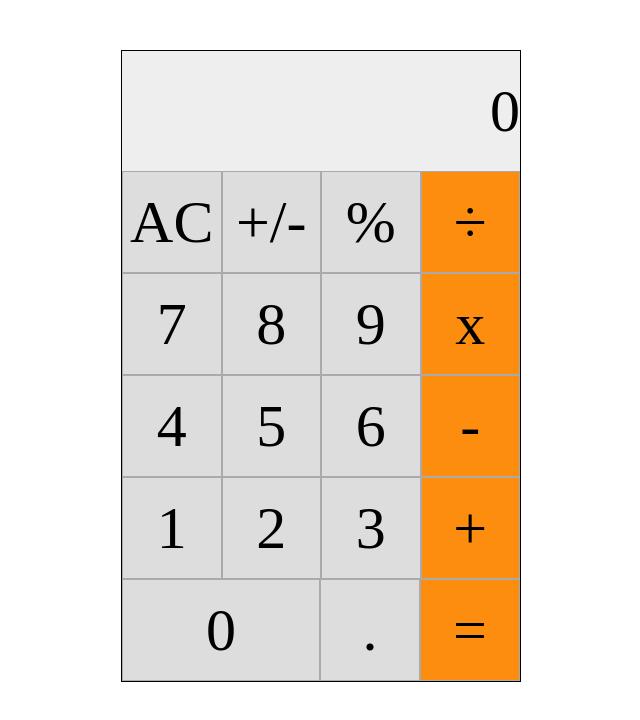
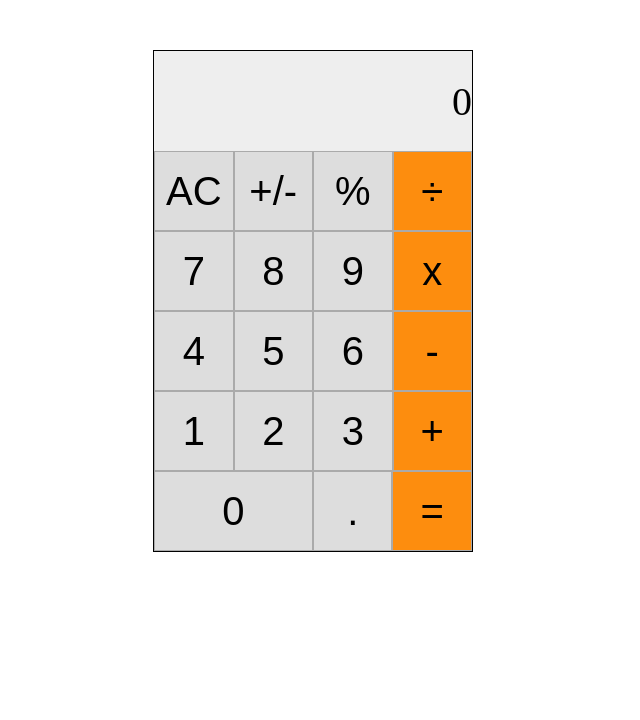
Before and after one commit to wandji20/Math-Magicians, a React (Create React App) app: page / in a window 1280 px wide. Shown: the top 720 px of the page, without its empty margins (327-967 px from the left). Built offline with nearby package versions, Linux system fonts and the light colour scheme.

Commit message:
Add prop-type validation and default prop for result prop in Display component

```diff
--- a/src/components/Button.js
+++ b/src/components/Button.js
@@ -1,4 +1,4 @@
-/* eslint-disable */
+// /* eslint-disable */
 import React from 'react';
 import PropTypes from 'prop-types';
 
@@ -8,18 +8,23 @@ export default function Button(props) {
   } = props;
   if (isOperator) {
     return (
-      <div className="op-btn"  onClick={handleClick}>
+      <button
+        type="button"
+        className="op-btn"
+        onClick={handleClick}
+      >
         {buttonName}
-      </div>
+      </button>
     );
   }
   return (
-    <div
+    <button
+      type="button"
       className={isZero ? 'btn zero' : 'btn'}
       onClick={handleClick}
     >
       {buttonName}
-    </div>
+    </button>
   );
 }
 
--- a/src/components/Display.js
+++ b/src/components/Display.js
@@ -1,5 +1,6 @@
-/* eslint-disable */
+// /* eslint-disable */
 import React from 'react';
+import PropTypes from 'prop-types';
 
 export default function Display(props) {
   const { result } = props;
@@ -9,3 +10,11 @@ export default function Display(props) {
     </div>
   );
 }
+
+Display.propTypes = {
+  result: PropTypes.string,
+};
+
+Display.defaultProps = {
+  result: '',
+};
--- a/src/index.css
+++ b/src/index.css
@@ -1,13 +1,14 @@
 body {
   width: 100%;
   padding: 0;
-  height: 100vh;
-  font-size: 60px;
+  height: 90vh;
+  font-size: 40px;
+  margin: 0;
 }
 
 #root {
   margin: 50px auto;
-  width: 400px;
+  width: 320px;
   height: max-content;
 }
 
@@ -18,7 +19,7 @@ body {
 
 .display {
   width: 100%;
-  height: 120px;
+  height: 100px;
   display: flex;
   justify-content: flex-end;
   align-items: center;
@@ -37,8 +38,8 @@ body {
 }
 
 .btn {
-  width: 100px;
-  height: 100px;
+  width: 80px;
+  height: 80px;
   margin: auto;
   text-align: center;
   border: 1px solid #aaa;
@@ -46,15 +47,16 @@ body {
   display: flex;
   justify-content: center;
   align-items: center;
+  font-size: 40px;
 }
 
 .zero {
-  width: 200px;
+  width: 160px;
 }
 
 .op-btn {
-  width: 100px;
-  height: 100px;
+  width: 80px;
+  height: 80px;
   margin: auto;
   text-align: center;
   border: 1px solid #aaa;
@@ -62,4 +64,5 @@ body {
   display: flex;
   justify-content: center;
   align-items: center;
+  font-size: 40px;
 }
```
